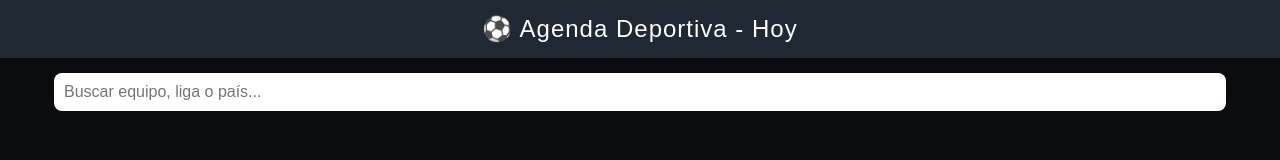
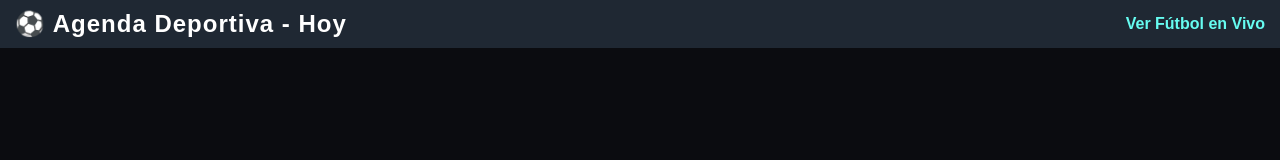
Before and after one commit to Jokoko112/New, a plain HTML site: page index.html in a window 1280 px wide. Drawn offline with Linux system fonts and the light colour scheme; no server answers.

Commit message:
Update index.html

```diff
--- a/index.html
+++ b/index.html
@@ -6,8 +6,11 @@
 <title>Agenda Deportiva - Apuestas Pro</title>
 <style>
   body { font-family: "Poppins", sans-serif; background:#0b0c10; color:#fff; margin:0; padding:0;}
-  header { background:#1f2833; text-align:center; padding:15px; font-size:1.5em; letter-spacing:1px; }
-  #searchBar { width:90%; margin:15px auto; display:block; padding:10px; font-size:1em; border-radius:8px; border:none; outline:none;}
+  header { background:#1f2833; padding:10px 15px; display:flex; justify-content:space-between; align-items:center; }
+  header h1 { margin:0; font-size:1.5em; letter-spacing:1px; }
+  nav a { color:#66fcf1; text-decoration:none; font-weight:600; margin-left:15px; }
+  nav a:hover { color:#45a29e; }
+
   .league { margin:20px auto; width:90%; background:#171a21; border-radius:12px; padding:10px 15px; box-shadow:0 0 10px rgba(255,255,255,0.05);}
   .league h2 { text-transform:uppercase; margin:5px 0 10px; font-size:1.2em;}
   .match { background:#222831; padding:12px; border-radius:10px; margin:10px 0; display:flex; justify-content:space-between; align-items:center; flex-wrap:wrap;}
@@ -30,8 +33,14 @@
 </style>
 </head>
 <body>
-<header>⚽ Agenda Deportiva - Hoy</header>
-<input type="text" id="searchBar" placeholder="Buscar equipo, liga o país...">
+
+<header>
+  <h1>⚽ Agenda Deportiva - Hoy</h1>
+  <nav>
+    <a href="live.html">Ver Fútbol en Vivo</a>
+  </nav>
+</header>
+
 <div id="matches"></div>
 
 <div id="statsModal" class="modal">
@@ -112,13 +121,11 @@ async function showStats(homeId, awayId, homeName, awayName){
       return;
     }
 
-    // Últimos 5 partidos con fecha y marcador
     const ultimos = data.response.slice(0,5).map(f=>{
       const fecha = new Date(f.fixture.date).toLocaleDateString();
       return `${fecha} → ${f.teams.home.name} ${f.goals.home}-${f.goals.away} ${f.teams.away.name}`;
     }).join("<br>");
 
-    // Racha: ganar=🟢, empatar=🟡, perder=🔴
     function getForm(teamId){
       const ultimos5 = data.response.filter(d=>d.teams.home.id===teamId || d.teams.away.id===teamId).slice(0,5);
       return ultimos5.map(g=>{
@@ -145,13 +152,6 @@ async function showStats(homeId, awayId, homeName, awayName){
 
 function closeModal(){ document.getElementById("statsModal").style.display="none"; }
 
-document.getElementById("searchBar").addEventListener("input", e=>{
-  const val = e.target.value.toLowerCase();
-  document.querySelectorAll(".match").forEach(m=>{
-    m.style.display = m.innerText.toLowerCase().includes(val) ? "" : "none";
-  });
-});
-
 getMatches();
 </script>
 </body>
```
